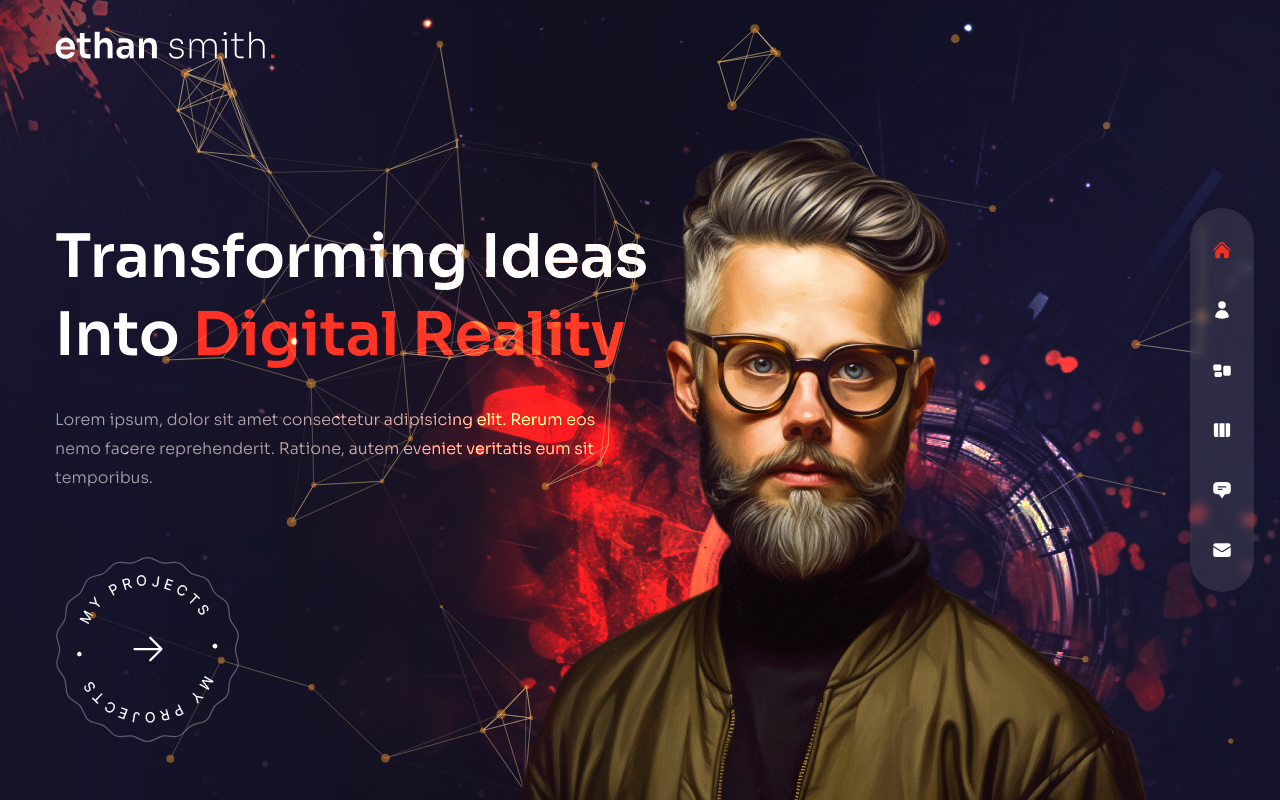
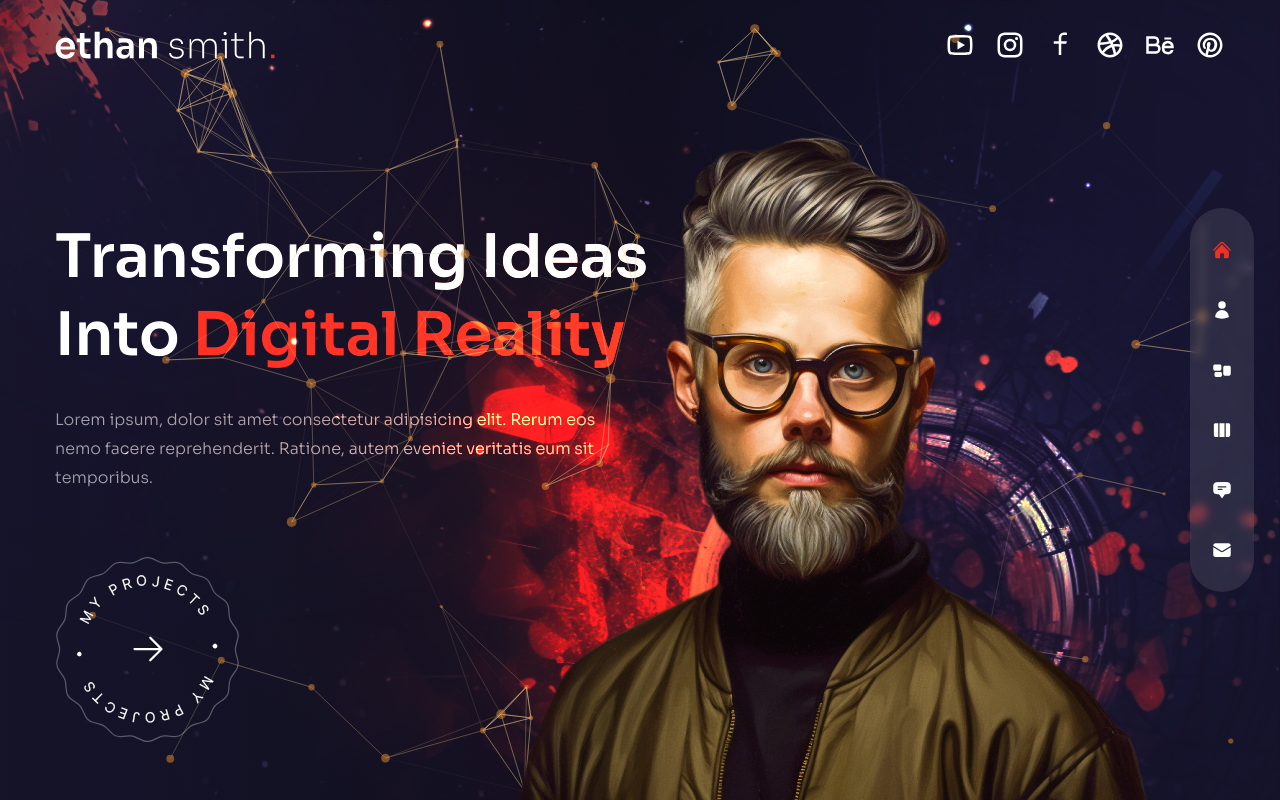
Before and after one commit to MirosBL45/studio_rakita, a Next.js app: page / in a window 1280 px wide. Built offline with nearby package versions, Linux system fonts and the light colour scheme.

Commit message:
social icons

```diff
--- a/components/Header.jsx
+++ b/components/Header.jsx
@@ -11,7 +11,7 @@ function Header() {
   return (
     <header className="absolute z-30 w-full flex items-center px-16 xl:px-0 xl:h-[90px]">
       <div className="container mx-auto">
-        <div>
+        <div className="flex flex-col lg:flex-row justify-between items-center gap-y-6 py-8">
           {/* logo */}
           <Link href={"/"}>
             <Image
@@ -22,6 +22,8 @@ function Header() {
               priority={true}
             />
           </Link>
+          {/* socials */}
+          <Socials />
         </div>
       </div>
     </header>
--- a/components/ProjectsBtn.jsx
+++ b/components/ProjectsBtn.jsx
@@ -9,7 +9,7 @@ import { HiArrowRight } from "react-icons/hi2";
 
 function ProjectsBtn() {
   return (
-    <div className="mx-auto xl:mx-0">
+    <div className="mx-auto xl:mx-0 z-50">
       <Link
         href={"/work"}
         className="relative w-[185px] h-[185px] flex justify-center items-center bg-circleStar bg-cover bg-center bg-no-repeat group"
--- a/components/Socials.jsx
+++ b/components/Socials.jsx
@@ -1,9 +1,25 @@
-import React from 'react'
+// links
+import Link from "next/link";
+
+// icons
+import {
+  RiYoutubeLine,
+  RiInstagramLine,
+  RiFacebookLine,
+  RiDribbbleLine,
+  RiBehanceLine,
+  RiPinterestLine,
+} from "react-icons/ri";
 
 function Socials() {
-  return (
-    <div>Socials</div>
-  )
+  return <div className="flex items-center gap-x-5 text-lg lg:text-2xl xl:text-3xl">
+    <Link href={''} className="hover:text-accent transition-all duration-300"><RiYoutubeLine /></Link>
+    <Link href={''} className="hover:text-accent transition-all duration-300"><RiInstagramLine /></Link>
+    <Link href={''} className="hover:text-accent transition-all duration-300"><RiFacebookLine /></Link>
+    <Link href={''} className="hover:text-accent transition-all duration-300"><RiDribbbleLine /></Link>
+    <Link href={''} className="hover:text-accent transition-all duration-300"><RiBehanceLine /></Link>
+    <Link href={''} className="hover:text-accent transition-all duration-300"><RiPinterestLine /></Link>
+  </div>;
 }
 
-export default Socials
+export default Socials;
```
